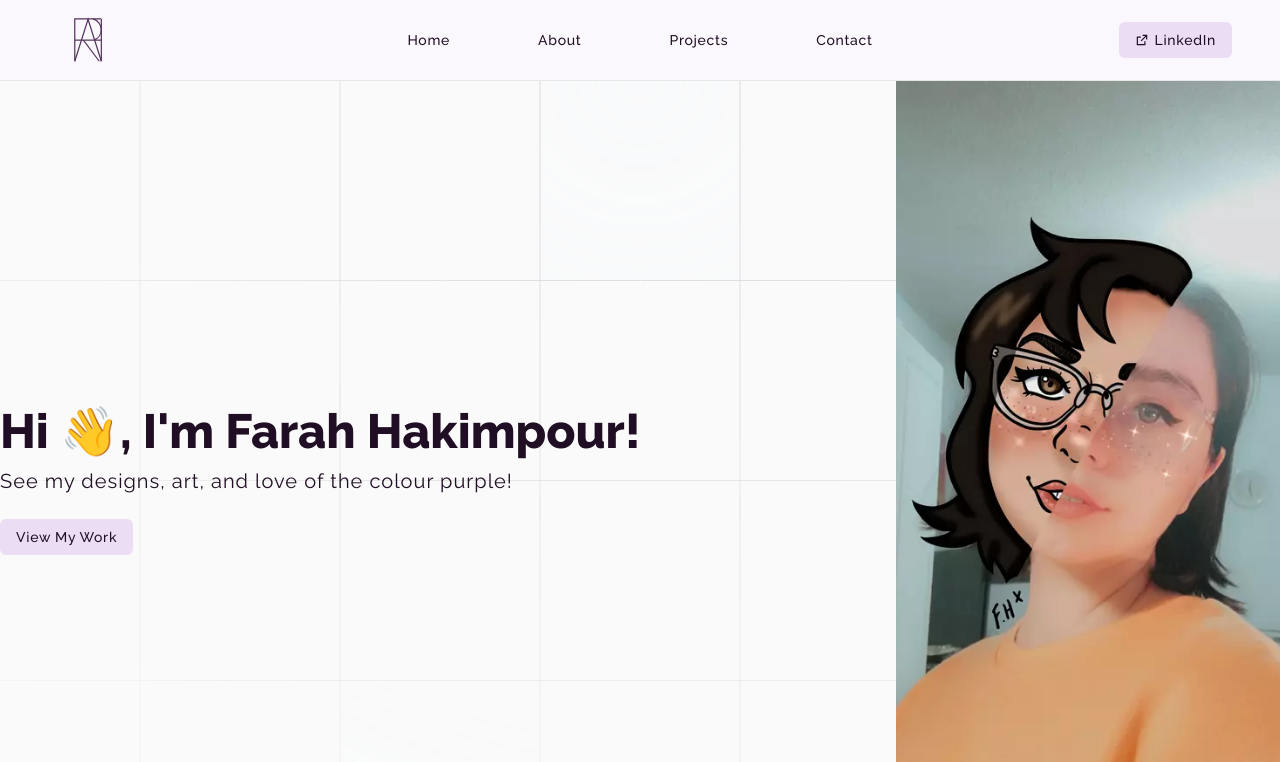
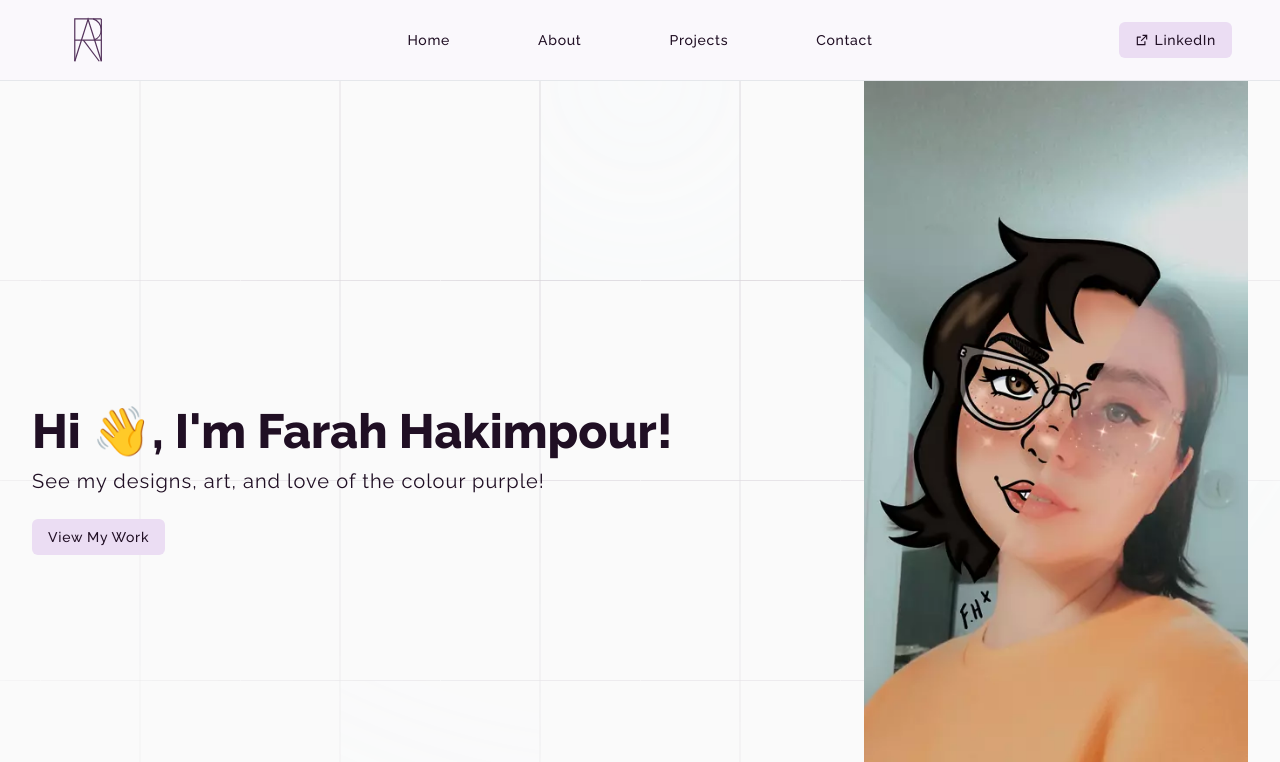
Before and after one commit to Justin-Bento/farah-hakimpour, a Next.js app: page / in a window 1280 px wide. Shown: the top 762 px of the page. Built offline with nearby package versions, Linux system fonts and the light colour scheme; no server answers.

Commit message:
Set index container to new standard

```diff
--- a/src/pages/index.tsx
+++ b/src/pages/index.tsx
@@ -41,7 +41,7 @@ export default function index() {
           </svg>
         </div>
         {/* End of Background Pattern */}
-        <div className="p-4 py-16 lg:container lg:mx-auto lg:p-0">
+        <div className="sm:px-6 lg:px-8 lg:container lg:mx-auto">
           <div className="flex flex-col items-start gap-8 md:flex-row md:justify-between md:items-center">
             <div className=" [text-wrap:balance]">
               <h1 className="text-5xl font-extrabold tracking-normal scroll-m-20 ">Hi &#128075;, I&#39;m Farah Hakimpour!</h1>
```
